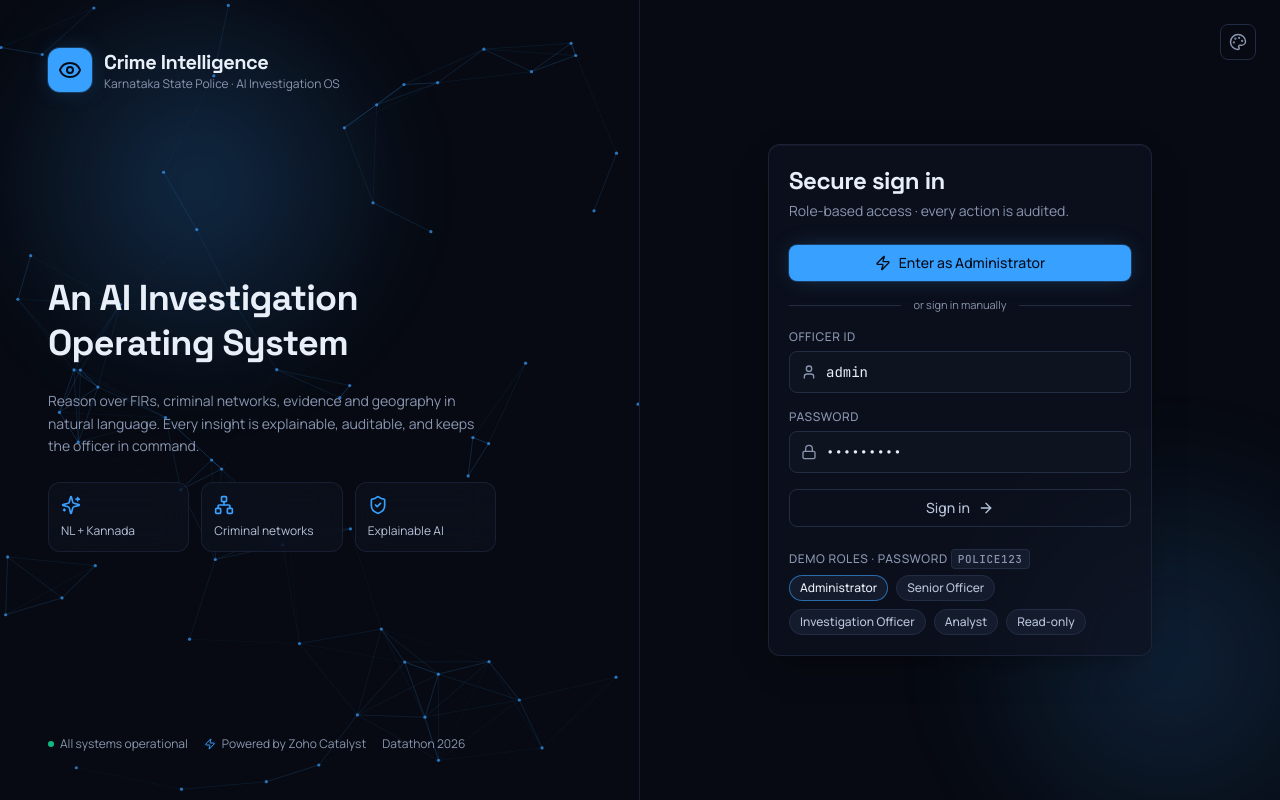
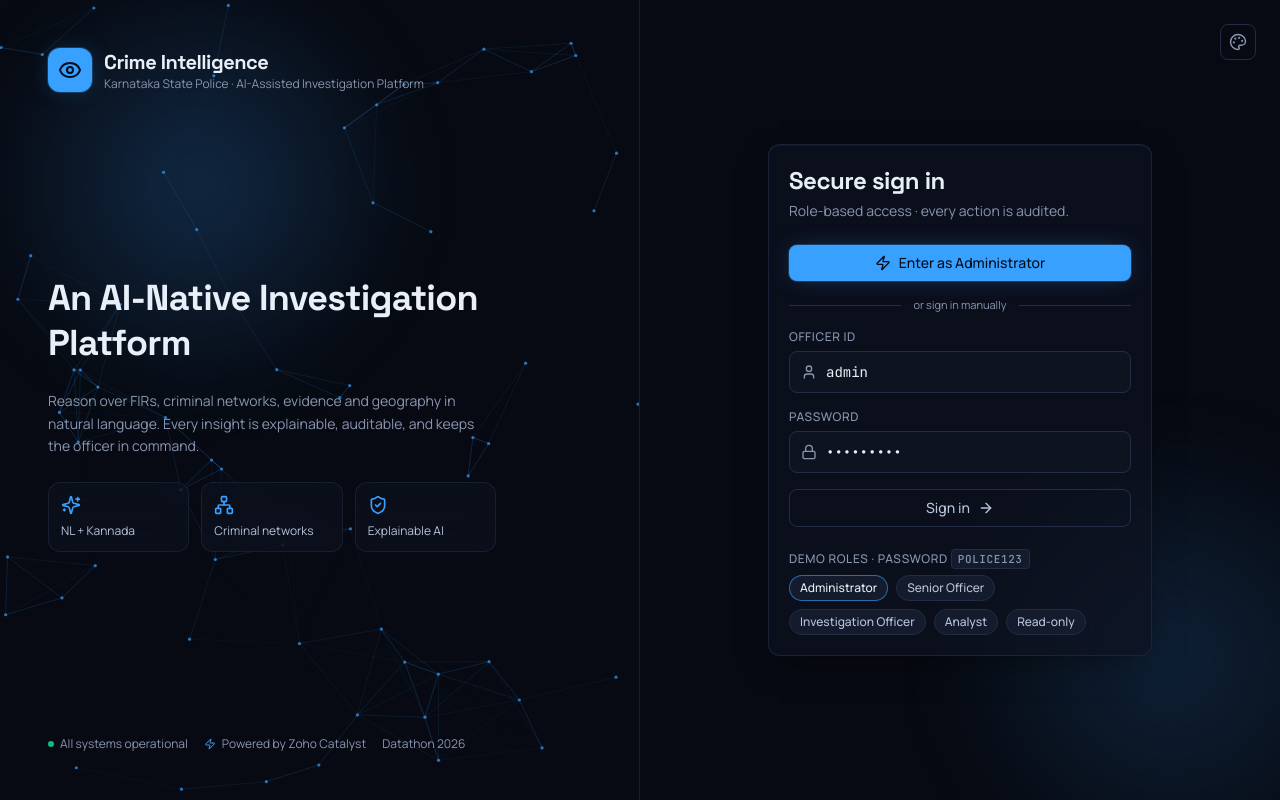
Before and after one commit to Kirthik-Roshan/NETRA-Crime-Intelligence, a Next.js app: page /login in a window 1280 px wide. Built offline with nearby package versions, Linux system fonts and the light colour scheme.

Commit message:
Update page.tsx

```diff
--- a/src/app/login/page.tsx
+++ b/src/app/login/page.tsx
@@ -112,13 +112,13 @@ export default function LoginPage() {
           </div>
           <div>
             <div className="font-display text-xl font-bold tracking-tight">Crime Intelligence</div>
-            <div className="text-xs text-muted">Karnataka State Police · AI Investigation OS</div>
+            <div className="text-xs text-muted">Karnataka State Police · AI-Assisted Investigation Platform </div>
           </div>
         </div>
 
         <div className="relative z-10 space-y-6">
           <h1 className="max-w-md font-display text-4xl font-bold leading-tight">
-            An AI Investigation Operating System </h1>
+            An AI-Native Investigation Platform </h1>
           <p className="max-w-md text-sm leading-relaxed text-muted">
             Reason over FIRs, criminal networks, evidence and geography in natural language.
             Every insight is explainable, auditable, and keeps the officer in command.
```
